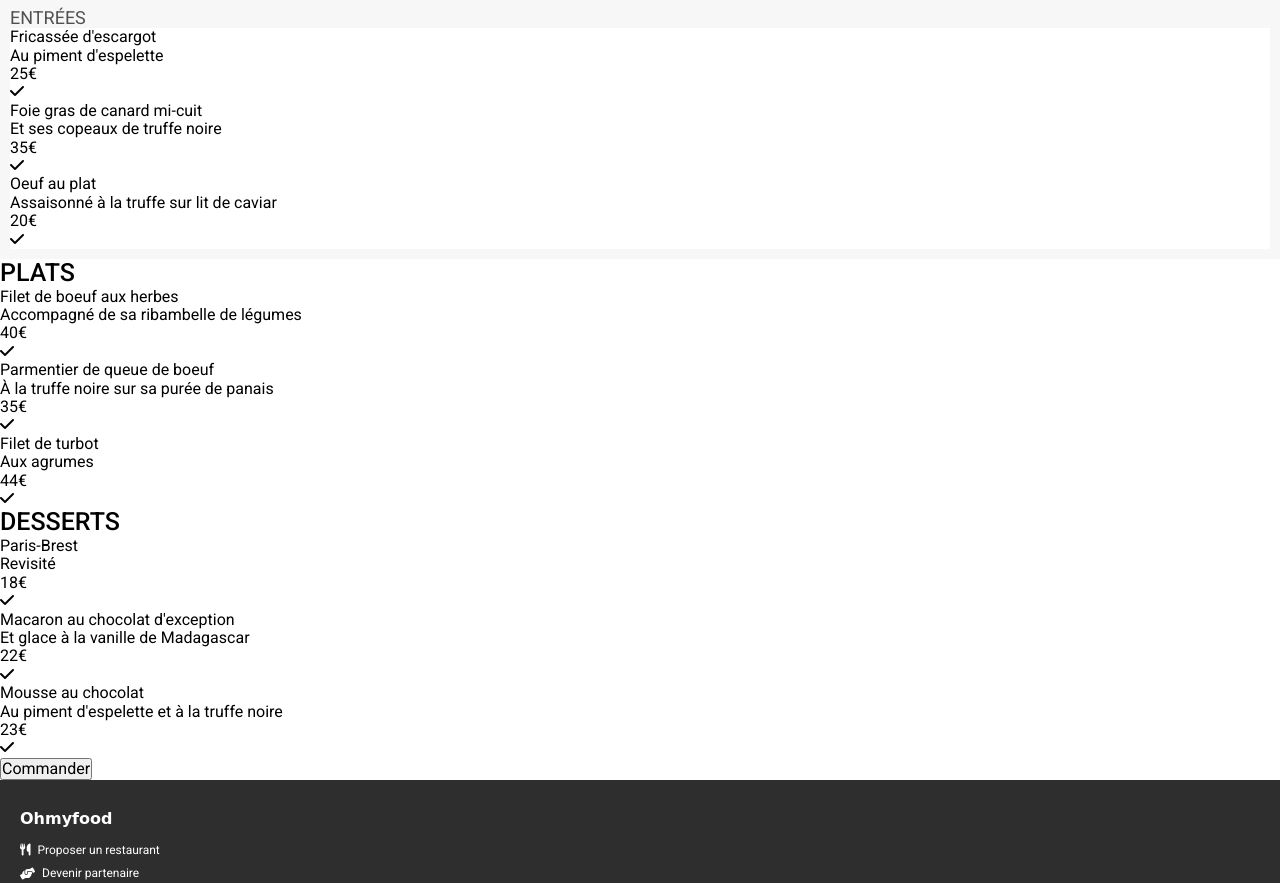
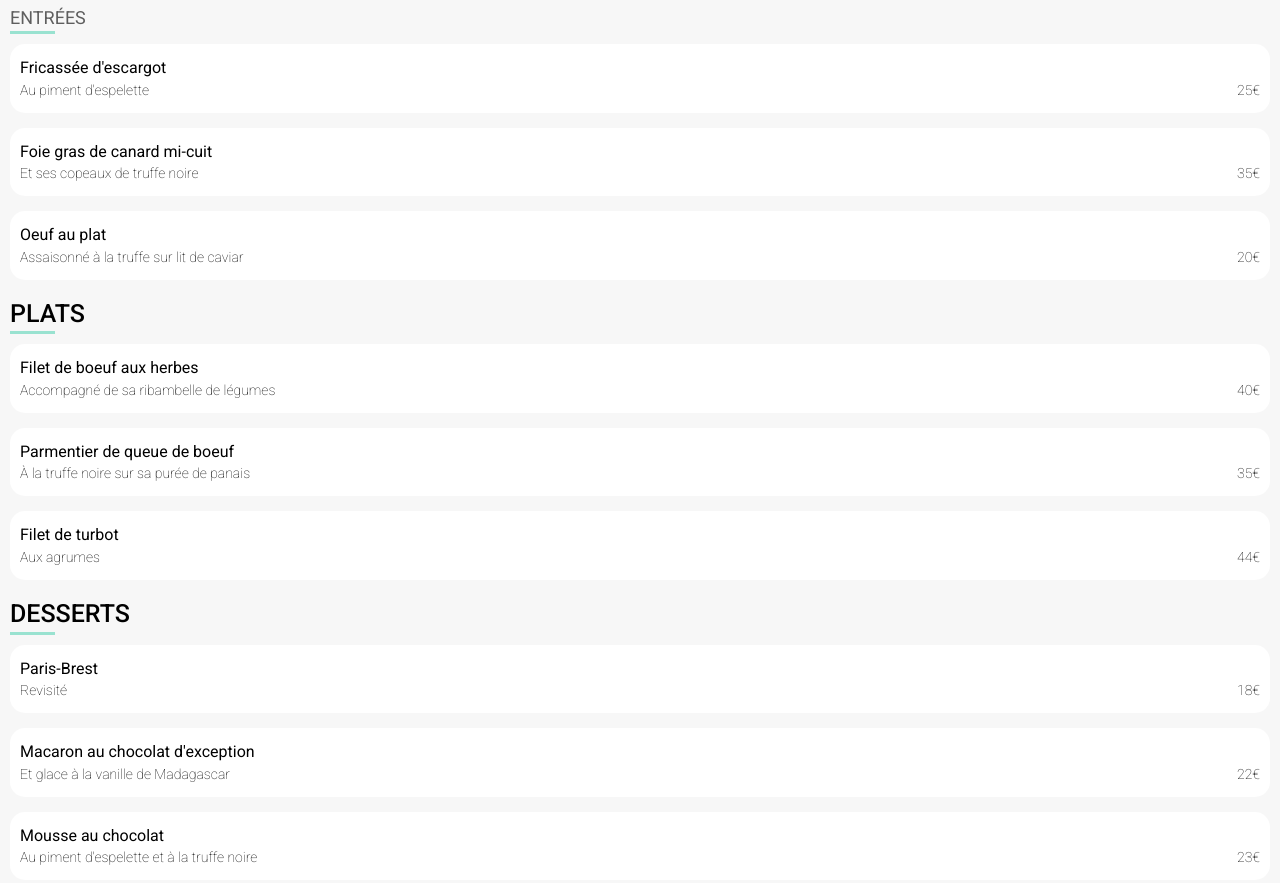
Before and after one commit to EleDuv/Ohmyfood, a plain HTML site: page menus html/la_palette_du_gout.html in a window 1280 px wide. Shown: the part 315-1198 px from the top of the page. Drawn offline with Linux system fonts and the light colour scheme; a web font is replaced by a local one.

Commit message:
mise en page menu

```diff
--- a/menus html/la_palette_du_gout.html
+++ b/menus html/la_palette_du_gout.html
@@ -1,7 +1,7 @@
 <!DOCTYPE html>
 <html lang="fr">
 <head>
-    <title>À la française</title>
+    <title>La palette du goût</title>
     <meta charset="utf-8">
     <meta name="viewport" content="width=device-width, initial-scale=1.0">
     <link rel="stylesheet" href="../css/style.css">
@@ -31,10 +31,10 @@
 
             <div class="main_top">
                 <div class="main_top_background">
-                    <img src="../images/restaurants/a_la_française.jpg" alt="restaurant 2">
+                    <img src="../images/restaurants/la_palette_du_gout.jpg" alt="restaurant 2">
                 </div>
                 <div class="main_top_title">
-                    <h1>À la française</h1>
+                    <h1>La palette du goût</h1>
                     <i class="far fa-heart"></i>
                     <i class="fas fa-heart"></i>
                 </div>
@@ -45,7 +45,7 @@
 
             <section class="entrees">
                     <h2>ENTRÉES</h2>
-                    <div class="entrees_bloc">
+                    <div class="entrees_container">
                         <div class="entrees_bloc">
                             <h3>Fricassée d'escargot</h3>
                             <div class="entrees_bloc_bottom">
@@ -84,7 +84,7 @@
 
             <section class="plats">
                 <h2>PLATS</h2>
-                <div class="plats_bloc">
+                <div class="plats_container">
                     <div class="plats_bloc">
                         <h3>Filet de boeuf aux herbes</h3>
                         <div class="plats_bloc_bottom">
@@ -123,7 +123,7 @@
 
         <section class="desserts">
             <h2>DESSERTS</h2>
-            <div class="desserts_bloc">
+            <div class="desserts_container">
                 <div class="desserts_bloc">
                     <h3>Paris-Brest</h3>
                     <div class="desserts_bloc_bottom">
--- a/sass/base/_typography.scss
+++ b/sass/base/_typography.scss
@@ -14,7 +14,7 @@ h1, h2{
 .entrees h2{
     font-size: 18px;
     font-weight: 400;
-    color: rgb(80, 80, 80);
+    color: rgb(94, 94, 94);
 }
 
 .main_top_title h1{
@@ -40,3 +40,18 @@ img{
 h5{
     font-family: 'Shrikhand', cursive;
 }
+
+.entrees p{
+    font-size: 14px;
+    font-weight: 200;
+}
+
+.plats p{
+    font-size: 14px;
+    font-weight: 200;
+}
+
+.desserts p{
+    font-size: 14px;
+    font-weight: 200;
+}
--- a/sass/layout/_menu.scss
+++ b/sass/layout/_menu.scss
@@ -24,7 +24,95 @@
 .entrees{
     padding: 0px 10px 10px 10px;
     background-color: $background-color_primary;
+    h2{
+        width: 45px;
+        border-bottom: 3px solid #99E2D0;
+        padding-bottom: 3px;
+    }
+    &_container{
+        display: flex;
+        flex-direction: column;
+        gap: 15px;
+        margin: 10px 0px 10px 0px;
+    }
     &_bloc{
+        display: flex;
+        flex-direction: column;
+        gap: 4px;
         background-color: $color_primary;
+        border-radius: 15px;
+        padding: 15px 10px 15px 10px;
+        &_bottom{
+            display: flex;
+            flex-direction: row;
+            justify-content: space-between;
+        }
+        &-check{
+            display: none;
+        }
     }
 }
+
+.plats{
+    padding: 0px 10px 10px 10px;
+    background-color: $background-color_primary;
+    h2{
+        width: 45px;
+        border-bottom: 3px solid #99E2D0;
+        padding-bottom: 3px;
+    }
+    &_container{
+        display: flex;
+        flex-direction: column;
+        gap: 15px;
+        margin: 10px 0px 10px 0px;
+    }
+    &_bloc{
+        display: flex;
+        flex-direction: column;
+        gap: 4px;
+        background-color: $color_primary;
+        border-radius: 15px;
+        padding: 15px 10px 15px 10px;
+        &_bottom{
+            display: flex;
+            flex-direction: row;
+            justify-content: space-between;
+        }
+        &-check{
+            display: none;
+        }
+    }
+}
+
+.desserts{
+    padding: 0px 10px 10px 10px;
+    background-color: $background-color_primary;
+    h2{
+        width: 45px;
+        border-bottom: 3px solid #99E2D0;
+        padding-bottom: 3px;
+    }
+    &_container{
+        display: flex;
+        flex-direction: column;
+        gap: 15px;
+        margin: 10px 0px 10px 0px;
+    }
+    &_bloc{
+        display: flex;
+        flex-direction: column;
+        gap: 4px;
+        background-color: $color_primary;
+        border-radius: 15px;
+        padding: 15px 10px 15px 10px;
+        &_bottom{
+            display: flex;
+            flex-direction: row;
+            justify-content: space-between;
+        }
+        &-check{
+            display: none;
+        }
+    }
+}
```
Also changed, not shown: css/style.css, 2 other files.
